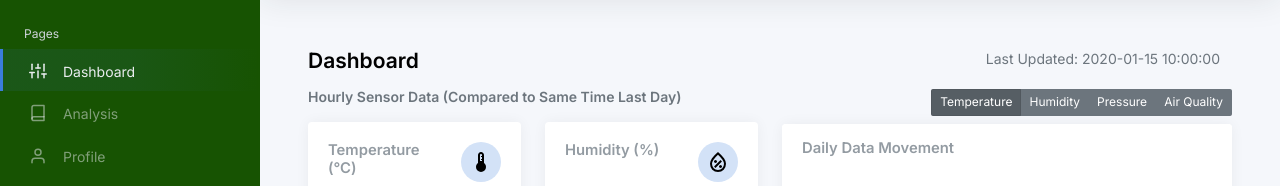
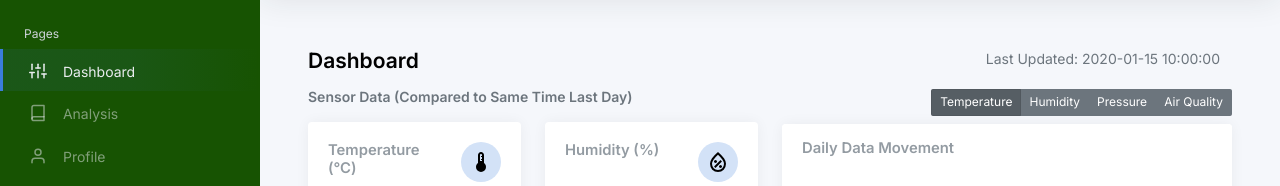
Before and after one commit to stevenpstansberry/environmental-health-tracker, a Flask app: template website/website/templates/index.html in a window 1280 px wide. Shown: the part 65-251 px from the top of the page. Run offline with Flask 3, Linux system fonts and the light colour scheme; the template is opened without the code that fills it: most values are stand-ins (such as "Sample title", 1, 10 or a date in 2020); data that the repository does not hold is empty; parts of the project's set-up code (start-up, migrations or seed data) failed here and were passed over; some libraries are stand-ins or nearby versions.

Commit message:
Update index.html

```diff
--- a/website/website/templates/index.html
+++ b/website/website/templates/index.html
@@ -150,7 +150,7 @@
 					<div class="row">
 						<div class="col-xl-6 col-xxl-5 d-flex">
 							<div class="w-100">
-								<h6 class="text-muted mb-3 font-weight-bold" style="font-size: 14px; font-weight: 700;">Hourly Sensor Data (Compared to Same Time Last Day)</h6>
+								<h6 class="text-muted mb-3 font-weight-bold" style="font-size: 14px; font-weight: 700;">Sensor Data (Compared to Same Time Last Day)</h6>
 								<div class="row">
 									<div class="col-sm-6">
 										<div class="card">
```
